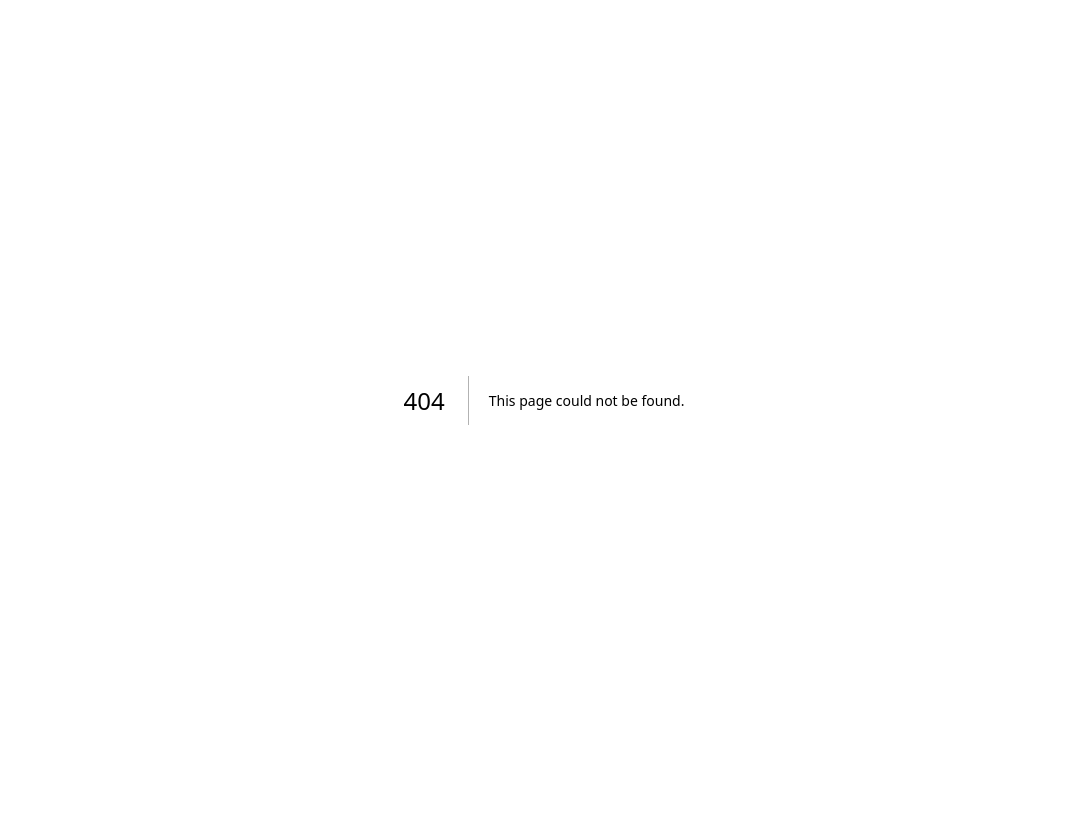
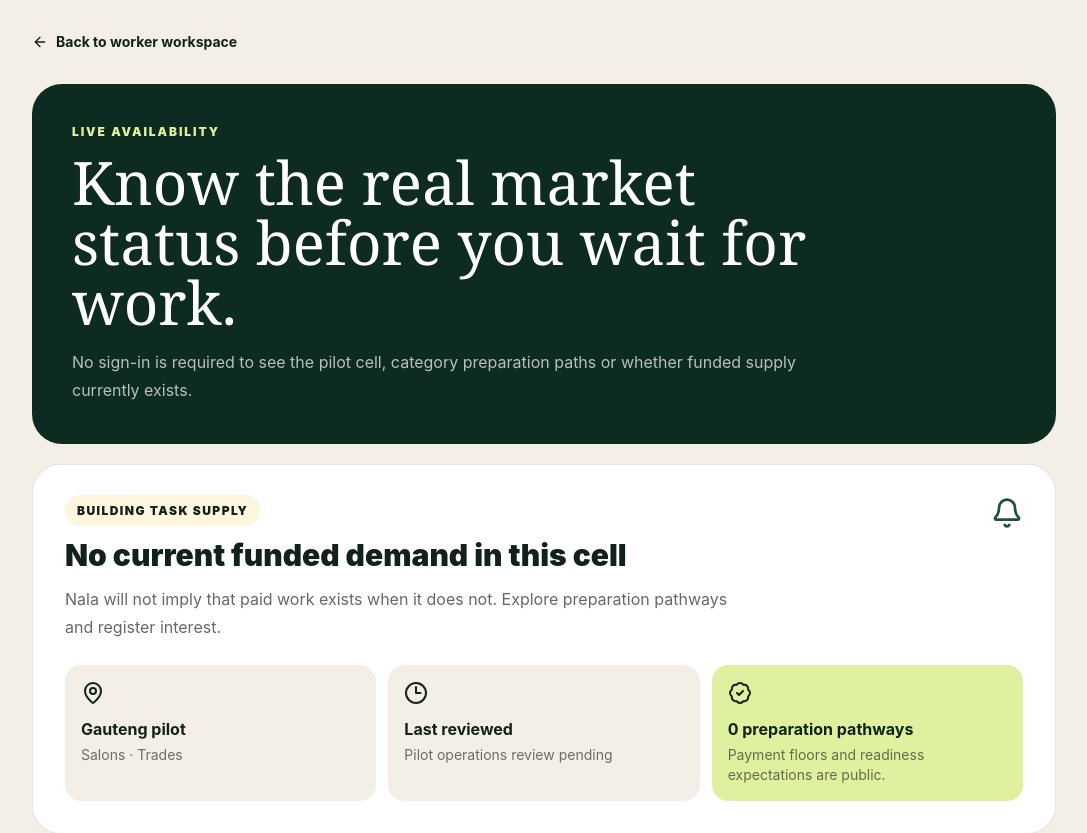
Before and after one commit to Buttercode-systems/Nala, a Next.js app: page /worker/availability in a window 1280 px wide. Before the commit this address had no page. Shown: the top 833 px of the page, without its empty margins (96-1183 px from the left). Before the commit the page ends 800 px from the top, so only its background shows below. Built offline with nearby package versions, Linux system fonts and the light colour scheme; no server answers; the database is empty.

Commit message:
Add truthful worker availability states

```diff
--- /dev/null
+++ b/src/app/worker/availability/page.tsx
@@ -0,0 +1,25 @@
+import Link from "next/link";
+import {ArrowLeft,BadgeCheck,Bell,Clock3,MapPin,Sparkles} from "lucide-react";
+import {getPublicMarketData,healthLabel} from "@/lib/market-data";
+import {availabilityState} from "@/lib/market-operations";
+
+export const dynamic="force-dynamic";
+
+const stateCopy={
+ available:{title:"Suitable funded work is available",body:"Review scope, pay and readiness before accepting.",action:"Browse available work"},
+ readiness_required:{title:"Work exists, but readiness comes first",body:"Complete the matching simulation to become eligible.",action:"Open practice library"},
+ temporarily_full:{title:"Current tasks are fully allocated",body:"Join the category waitlist and prepare for the next review window.",action:"Register category interest"},
+ no_current_demand:{title:"No current funded demand in this cell",body:"Nala will not imply that paid work exists when it does not. Explore preparation pathways and register interest.",action:"Prepare for future work"}
+} as const;
+
+export default async function WorkerAvailabilityPage(){
+ const {cells,products}=await getPublicMarketData();const cell=cells[0];
+ const state=availabilityState({fundedTasks:cell?.funded_open_task_count||0,activeWorkers:cell?.active_worker_count||0,ready:true});const copy=stateCopy[state];
+ return <main className="min-h-screen bg-[#f3efe6] px-4 py-5 text-[#12211a] md:px-8 md:py-8"><div className="mx-auto max-w-5xl">
+  <Link href="/worker" className="inline-flex items-center gap-2 text-sm font-bold"><ArrowLeft size={16}/>Back to worker workspace</Link>
+  <header className="mt-7 rounded-[30px] bg-[#0d2b20] p-6 text-white md:p-10"><p className="text-xs font-black tracking-[.16em] text-[#dff09f]">LIVE AVAILABILITY</p><h1 className="mt-3 max-w-3xl font-serif text-4xl md:text-6xl">Know the real market status before you wait for work.</h1><p className="mt-4 max-w-3xl leading-7 text-white/70">No sign-in is required to see the pilot cell, category preparation paths or whether funded supply currently exists.</p></header>
+  <section className="mt-5 rounded-[28px] border border-black/10 bg-white p-6 md:p-8"><div className="flex flex-wrap items-start justify-between gap-4"><div><span className="rounded-full bg-[#fff6df] px-3 py-2 text-xs font-black uppercase tracking-[.12em]">{healthLabel(cell?.health_band||"building_supply")}</span><h2 className="mt-4 text-3xl font-black">{copy.title}</h2><p className="mt-3 max-w-2xl leading-7 text-black/60">{copy.body}</p></div><Bell className="text-[#1d513b]" size={32}/></div><div className="mt-6 grid gap-3 md:grid-cols-3"><article className="rounded-2xl bg-[#f3efe6] p-4"><MapPin/><strong className="mt-3 block">{cell?.geography||"Gauteng pilot"}</strong><p className="mt-1 text-sm text-black/55">{cell?.verticals?.join(" · ")||"Salons · Trades"}</p></article><article className="rounded-2xl bg-[#f3efe6] p-4"><Clock3/><strong className="mt-3 block">Last reviewed</strong><p className="mt-1 text-sm text-black/55">{cell?.last_reviewed_at?new Date(cell.last_reviewed_at).toLocaleString("en-ZA"):"Pilot operations review pending"}</p></article><article className="rounded-2xl bg-[#dff09f] p-4"><BadgeCheck/><strong className="mt-3 block">{products.length} preparation pathways</strong><p className="mt-1 text-sm text-black/55">Payment floors and readiness expectations are public.</p></article></div></section>
+  <section className="mt-5 grid gap-4 md:grid-cols-2">{products.map(product=><article key={product.id} className="rounded-[24px] border border-black/10 bg-[#fffdf8] p-5"><p className="text-xs font-black uppercase tracking-[.12em] text-[#9a4d31]">{product.category}</p><h3 className="mt-2 text-xl font-black">{product.title}</h3><p className="mt-2 text-sm leading-6 text-black/60">{product.outcome}</p><div className="mt-4 flex items-center gap-2 text-sm font-bold text-[#1d513b]"><Sparkles size={16}/>{product.readiness_simulation_id?"Matching readiness simulation":"Preparation guidance available"}</div></article>)}</section>
+  <section className="mt-5 rounded-[28px] bg-[#fff6df] p-6"><h2 className="text-2xl font-black">One meaningful next action</h2><p className="mt-2 text-black/60">Complete your profile, select interests, practise a matching pathway, prepare your Work Passport, or register for a category review window. Nala does not use a generic “more work coming soon” message.</p></section>
+ </div></main>;
+}
```
